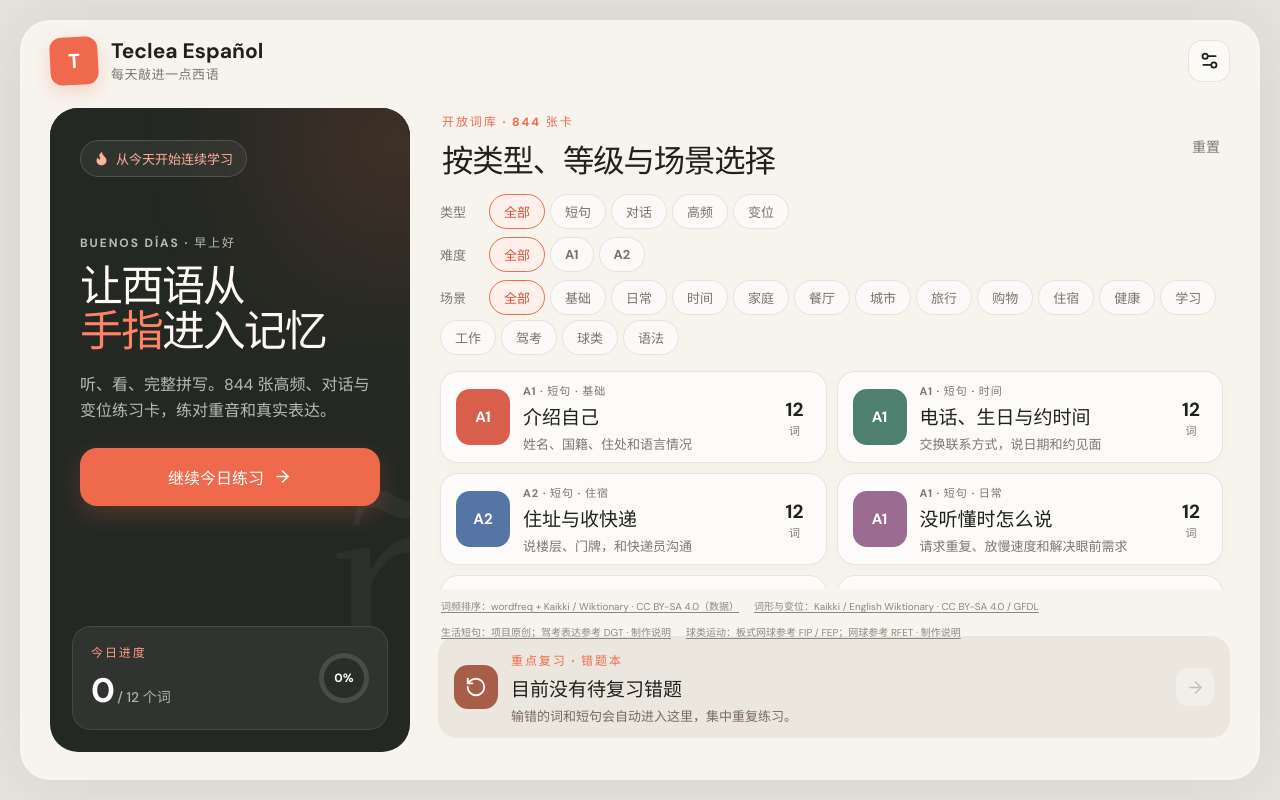
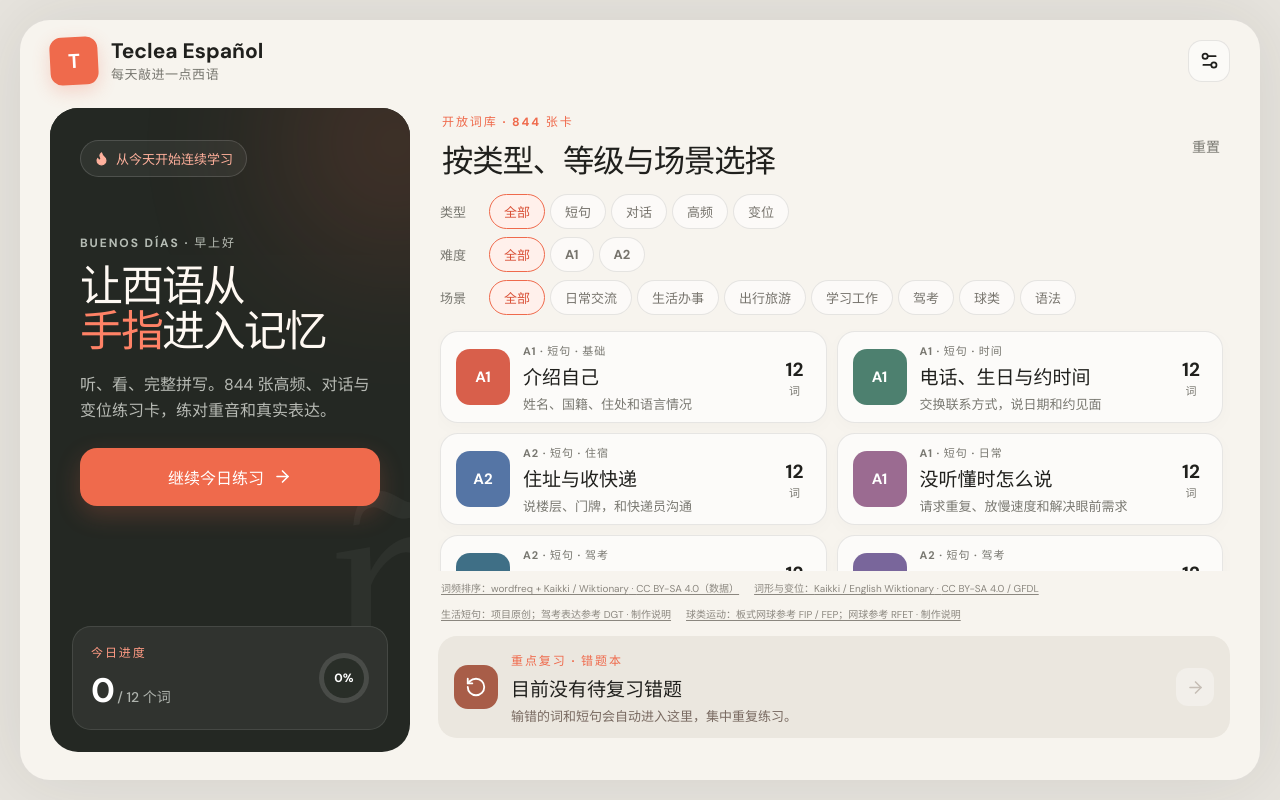
Before and after one commit to YoYo1248/teclea-espanol, a React (Vite) app: page / in a window 1280 px wide. Built offline with nearby package versions, Linux system fonts and the light colour scheme; a web font is replaced by a local one.

Commit message:
refactor: simplify lesson scene filters

```diff
--- a/src/App.tsx
+++ b/src/App.tsx
@@ -20,7 +20,7 @@ import {
   Volume2,
   X,
 } from 'lucide-react'
-import { FREQUENCY_SOURCE, lessonKinds, lessonLevels, lessonScenes, lessons, PHRASE_SOURCE, SPORTS_SOURCE, totalPracticeCards, WORD_SOURCE, type Lesson, type LessonKind, type LessonLevel, type LessonScene } from './data'
+import { FREQUENCY_SOURCE, lessonKinds, lessonLevels, lessons, PHRASE_SOURCE, SPORTS_SOURCE, totalPracticeCards, WORD_SOURCE, type Lesson, type LessonKind, type LessonLevel, type LessonScene } from './data'
 import { filterEnglish, lessonEnglishCopy, type DisplayLanguage, type SpeechRate } from './english'
 import { createSyncQr, formatSyncCode, generateSyncCode, normalizeSyncCode, pullSync, pushSync, SYNC_CODE_KEY, type SyncSnapshot } from './sync'
 
@@ -45,12 +45,27 @@ type MistakeRecord = {
   masteredAt?: number
 }
 type ReviewOutcome = { mastered: number; remaining: number; hadErrors: boolean }
+type SceneFilter = '全部' | '日常交流' | '生活办事' | '出行旅游' | '学习工作' | '驾考' | '球类' | '语法'
 
 const ACCENTS = ['á', 'é', 'í', 'ó', 'ú', 'ü', 'ñ']
 const LENIENT_ACCENTS: Record<string, string> = { á: 'a', é: 'e', í: 'i', ó: 'o', ú: 'u' }
+const SCENE_FILTERS: SceneFilter[] = ['全部', '日常交流', '生活办事', '出行旅游', '学习工作', '驾考', '球类', '语法']
+const SCENES_BY_FILTER: Record<Exclude<SceneFilter, '全部'>, LessonScene[]> = {
+  日常交流: ['基础', '日常', '时间', '家庭'],
+  生活办事: ['餐厅', '购物', '住宿', '健康'],
+  出行旅游: ['城市', '旅行'],
+  学习工作: ['学习', '工作'],
+  驾考: ['驾考'],
+  球类: ['球类'],
+  语法: ['语法'],
+}
 const PRACTICE_STATE_KEY = 'teclea-practice-state'
 const MISTAKE_BANK_KEY = 'teclea-mistake-bank'
 const LOCAL_UPDATED_KEY = 'teclea-local-updated-at'
+
+function matchesSceneFilter(scene: LessonScene, filter: SceneFilter) {
+  return filter === '全部' || SCENES_BY_FILTER[filter].includes(scene)
+}
 
 function initialSyncCode() {
   const hashCode = new URLSearchParams(window.location.hash.replace(/^#/, '')).get('sync')
@@ -239,7 +254,7 @@ function App() {
   const [syncLastAt, setSyncLastAt] = useState<number | null>(null)
   const [levelFilter, setLevelFilter] = useState<'全部' | LessonLevel>('全部')
   const [kindFilter, setKindFilter] = useState<'全部' | LessonKind>('全部')
-  const [sceneFilter, setSceneFilter] = useState<'全部' | LessonScene>('全部')
+  const [sceneFilter, setSceneFilter] = useState<SceneFilter>('全部')
   const [inputEpoch, setInputEpoch] = useState(0)
   const [inputFocused, setInputFocused] = useState(false)
   const [keyboardOpen, setKeyboardOpen] = useState(false)
@@ -385,7 +400,7 @@ function App() {
   const todayDone = practiceState.dailyWords[localDateKey()] ?? 0
   const streak = useMemo(() => learningStreak(practiceState.dailyWords), [practiceState.dailyWords])
   const filteredLessons = useMemo(
-    () => lessons.filter((item) => (levelFilter === '全部' || item.level === levelFilter) && (kindFilter === '全部' || item.kind === kindFilter) && (sceneFilter === '全部' || item.scene === sceneFilter)),
+    () => lessons.filter((item) => (levelFilter === '全部' || item.level === levelFilter) && (kindFilter === '全部' || item.kind === kindFilter) && matchesSceneFilter(item.scene, sceneFilter)),
     [levelFilter, kindFilter, sceneFilter],
   )
   const activeMistakeEntries = useMemo(
@@ -616,24 +631,24 @@ function App() {
 
   function chooseLevelFilter(nextLevel: '全部' | LessonLevel) {
     setLevelFilter(nextLevel)
-    if (nextLevel !== '全部' && sceneFilter !== '全部' && !lessons.some((item) => item.level === nextLevel && item.scene === sceneFilter)) {
+    if (nextLevel !== '全部' && sceneFilter !== '全部' && !lessons.some((item) => item.level === nextLevel && matchesSceneFilter(item.scene, sceneFilter))) {
       setSceneFilter('全部')
     }
   }
 
   function chooseKindFilter(nextKind: '全部' | LessonKind) {
     setKindFilter(nextKind)
-    if (nextKind !== '全部' && sceneFilter !== '全部' && !lessons.some((item) => item.kind === nextKind && item.scene === sceneFilter)) {
+    if (nextKind !== '全部' && sceneFilter !== '全部' && !lessons.some((item) => item.kind === nextKind && matchesSceneFilter(item.scene, sceneFilter))) {
       setSceneFilter('全部')
     }
   }
 
-  function chooseSceneFilter(nextScene: '全部' | LessonScene) {
+  function chooseSceneFilter(nextScene: SceneFilter) {
     setSceneFilter(nextScene)
-    if (nextScene !== '全部' && levelFilter !== '全部' && !lessons.some((item) => item.scene === nextScene && item.level === levelFilter)) {
+    if (nextScene !== '全部' && levelFilter !== '全部' && !lessons.some((item) => matchesSceneFilter(item.scene, nextScene) && item.level === levelFilter)) {
       setLevelFilter('全部')
     }
-    if (nextScene !== '全部' && kindFilter !== '全部' && !lessons.some((item) => item.scene === nextScene && item.kind === kindFilter)) {
+    if (nextScene !== '全部' && kindFilter !== '全部' && !lessons.some((item) => matchesSceneFilter(item.scene, nextScene) && item.kind === kindFilter)) {
       setKindFilter('全部')
     }
   }
@@ -888,7 +903,7 @@ function App() {
             <div className="course-filters" aria-label={tr('词库筛选', 'Library filters')}>
               <div><span>{tr('类型', 'Type')}</span>{lessonKinds.map((kind) => <button key={kind} className={kindFilter === kind ? 'active' : ''} onClick={() => chooseKindFilter(kind)}>{isEnglish ? filterEnglish.kinds[kind] : kind}</button>)}</div>
               <div><span>{tr('难度', 'Level')}</span>{lessonLevels.map((level) => <button key={level} className={levelFilter === level ? 'active' : ''} onClick={() => chooseLevelFilter(level)}>{isEnglish && level === '全部' ? 'All' : level}</button>)}</div>
-              <div><span>{tr('场景', 'Situation')}</span>{lessonScenes.map((scene) => <button key={scene} className={sceneFilter === scene ? 'active' : ''} onClick={() => chooseSceneFilter(scene)}>{isEnglish ? filterEnglish.scenes[scene] : scene}</button>)}</div>
+              <div><span>{tr('场景', 'Situation')}</span>{SCENE_FILTERS.map((scene) => <button key={scene} className={sceneFilter === scene ? 'active' : ''} onClick={() => chooseSceneFilter(scene)}>{isEnglish ? filterEnglish.scenes[scene] : scene}</button>)}</div>
             </div>
             <div className="lesson-list">
               {filteredLessons.map((item) => {
--- a/src/data.ts
+++ b/src/data.ts
@@ -408,4 +408,3 @@ export const lessons: Lesson[] = [...phraseLessons, ...dialogueLessons, ...sport
 export const totalPracticeCards = lessons.reduce((sum, lesson) => sum + lesson.words.length, 0)
 export const lessonLevels: Array<'全部' | LessonLevel> = ['全部', 'A1', 'A2']
 export const lessonKinds: Array<'全部' | LessonKind> = ['全部', '短句', '对话', '高频', '变位']
-export const lessonScenes: Array<'全部' | LessonScene> = ['全部', '基础', '日常', '时间', '家庭', '餐厅', '城市', '旅行', '购物', '住宿', '健康', '学习', '工作', '驾考', '球类', '语法']
--- a/src/english.ts
+++ b/src/english.ts
@@ -166,5 +166,5 @@ export function lessonEnglishCopy(id: string, fallback: { title: string; descrip
 
 export const filterEnglish = {
   kinds: { '全部': 'All', '短句': 'Phrases', '对话': 'Dialogue', '高频': 'High frequency', '变位': 'Conjugation' } as Record<string, string>,
-  scenes: { '全部': 'All', '基础': 'Basics', '日常': 'Daily life', '时间': 'Time', '家庭': 'Family', '餐厅': 'Restaurant', '城市': 'City', '旅行': 'Travel', '购物': 'Shopping', '住宿': 'Accommodation', '健康': 'Health', '学习': 'Study', '工作': 'Work', '驾考': 'Driving test', '球类': 'Ball sports', '语法': 'Grammar' } as Record<string, string>,
+  scenes: { '全部': 'All', '日常交流': 'Daily communication', '生活办事': 'Everyday errands', '出行旅游': 'Travel & transport', '学习工作': 'Study & work', '驾考': 'Driving test', '球类': 'Ball sports', '语法': 'Grammar' } as Record<string, string>,
 }
```
